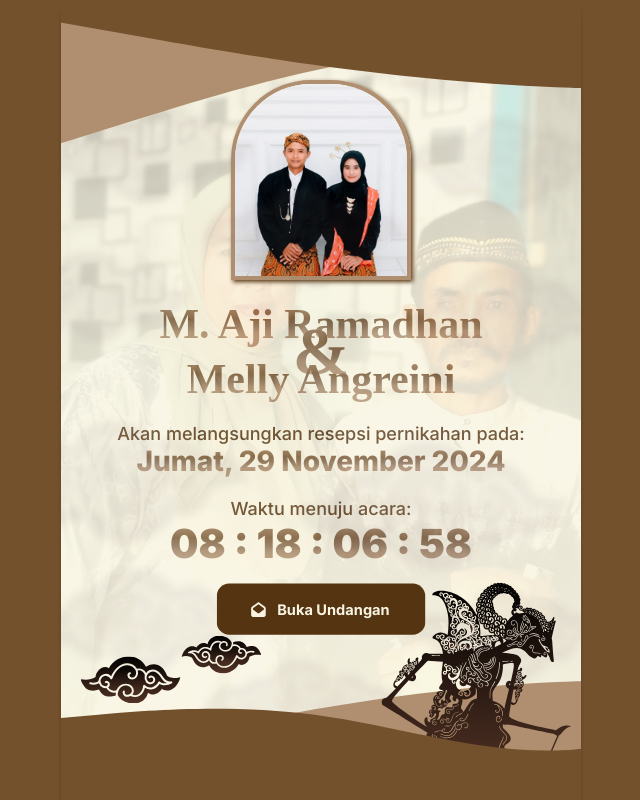
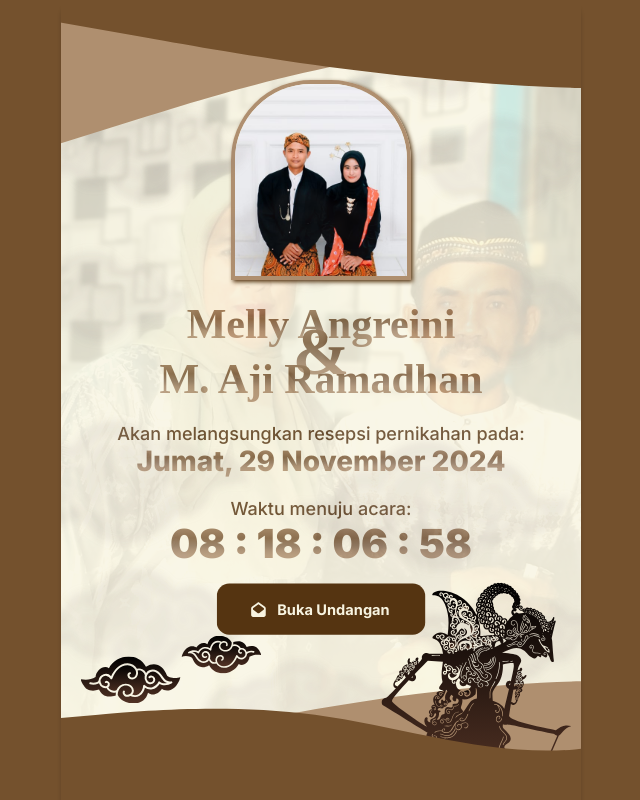
Before and after one commit to gngap-016/wedding-melly-and-aji, a Next.js app: page / in a window 1280 px wide. Shown: the top 800 px of the page, without its empty margins (319-959 px from the left). Built offline with nearby package versions, Linux system fonts and the light colour scheme; a web font is replaced by a local one.

Commit message:
Update Hero Components

```diff
--- a/src/components/hero/Hero.jsx
+++ b/src/components/hero/Hero.jsx
@@ -47,7 +47,7 @@ const Hero = () => {
             animate={{opacity: 1, y: 0}}
             transition={{delay: .15, duration: .5, type: 'spring'}}
             className={`${styles.man} gold`}
-          >M. Aji Ramadhan</motion.p>
+          >Melly Angreini</motion.p>
           <motion.p
             initial={{opacity: 0, y: 30}}
             animate={{opacity: 1, y: 0}}
@@ -59,7 +59,7 @@ const Hero = () => {
             animate={{opacity: 1, y: 0}}
             transition={{delay: .5, duration: .5, type: 'spring'}}
             className={`${styles.woman} gold`}
-          >Melly Angreini</motion.p>
+          >M. Aji Ramadhan</motion.p>
         </div>
 
         <div className={styles.descContainer}>
```
